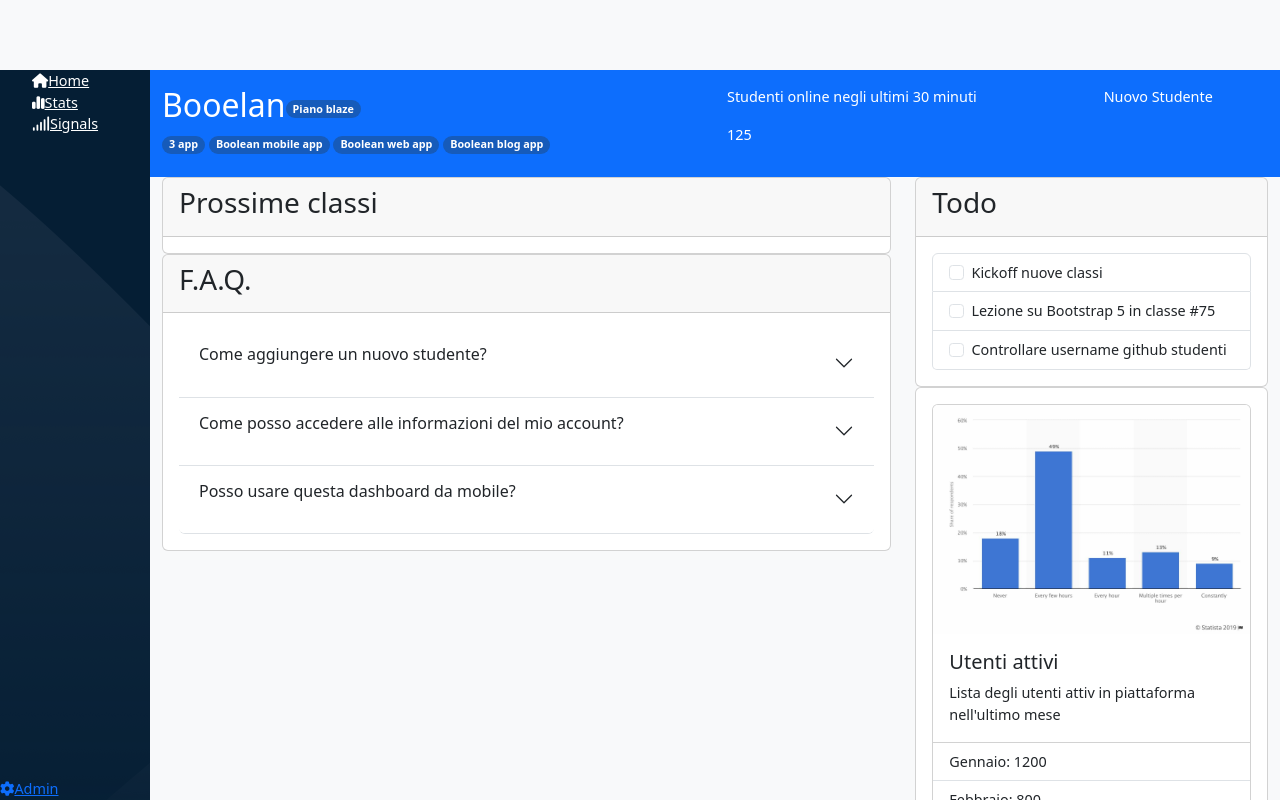
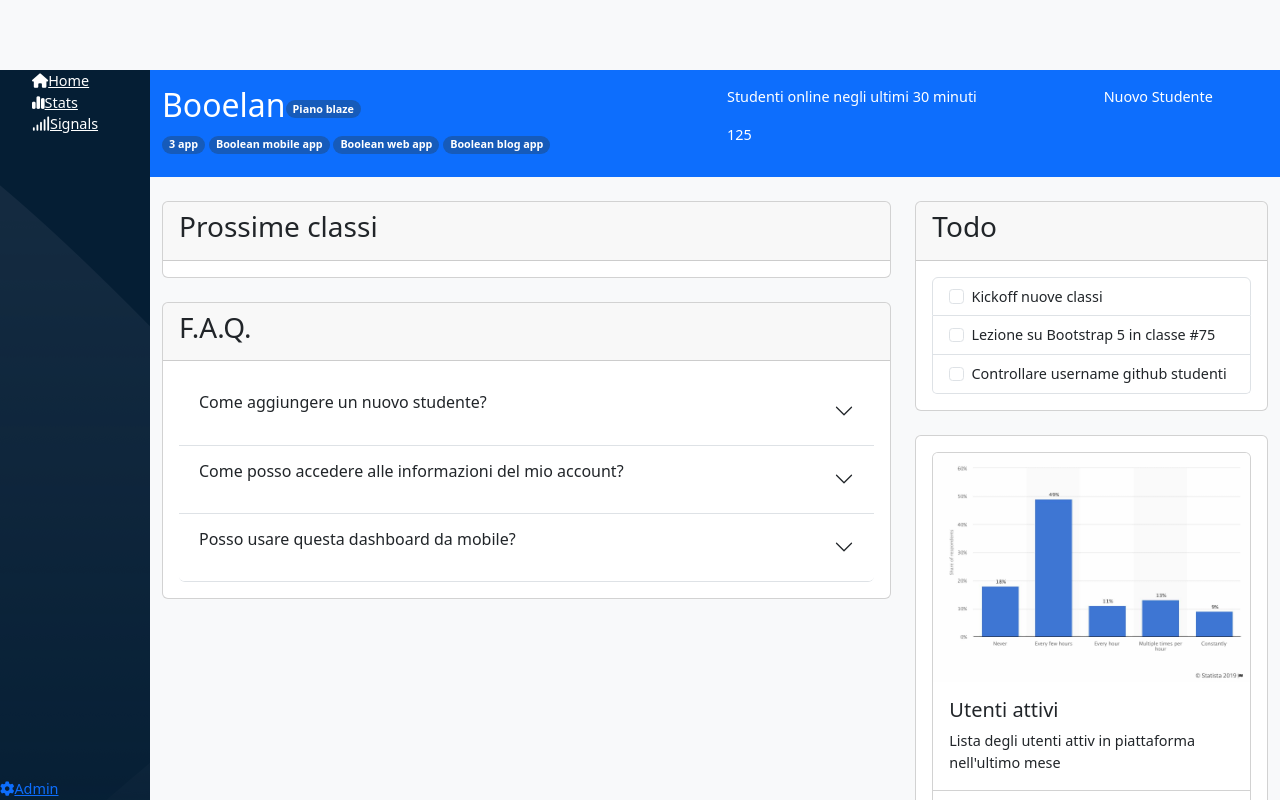
Before and after one commit to taddeoneri/html-css-bootstrap-dashboard, a plain HTML site: page index.html in a window 1280 px wide. Drawn offline with nearby package versions, Linux system fonts and the light colour scheme; files whose address does not match are found by name.

Commit message:
fixed index html

```diff
--- a/index.html
+++ b/index.html
@@ -54,7 +54,7 @@
                 <div class="section-main container-fluid bg-light">
                     <div class="row">
                         <div class="col-12 col-lg-8">
-                            <div class="card">
+                            <div class="card my-4">
                                 <div class="card-header">
                                   <h3>Prossime classi</h3>
                                 </div>
@@ -62,7 +62,7 @@
 
                                 </table>
                             </div>
-                              <div class="card">
+                              <div class="card my-4">
                                 <div class="card-header">
                                   <h3>F.A.Q.</h3>
                                 </div>
@@ -107,7 +107,7 @@
                             </div>
                         </div>
                         <div class="col-12 col-lg-4">
-                            <div class="card">
+                            <div class="card my-4">
                                 <div class="card-header">
                                   <h3>Todo</h3>
                                 </div>
@@ -126,7 +126,7 @@
                                     </li>
                                 </ul>
                             </div>
-                            <div class="card p-3">
+                            <div class="card p-3 my-4">
                                 <div class="card">
                                     <img src="./img/stats.jpeg" class="card-img-top" alt="Stats">
                                     <div class="card-body">
```
